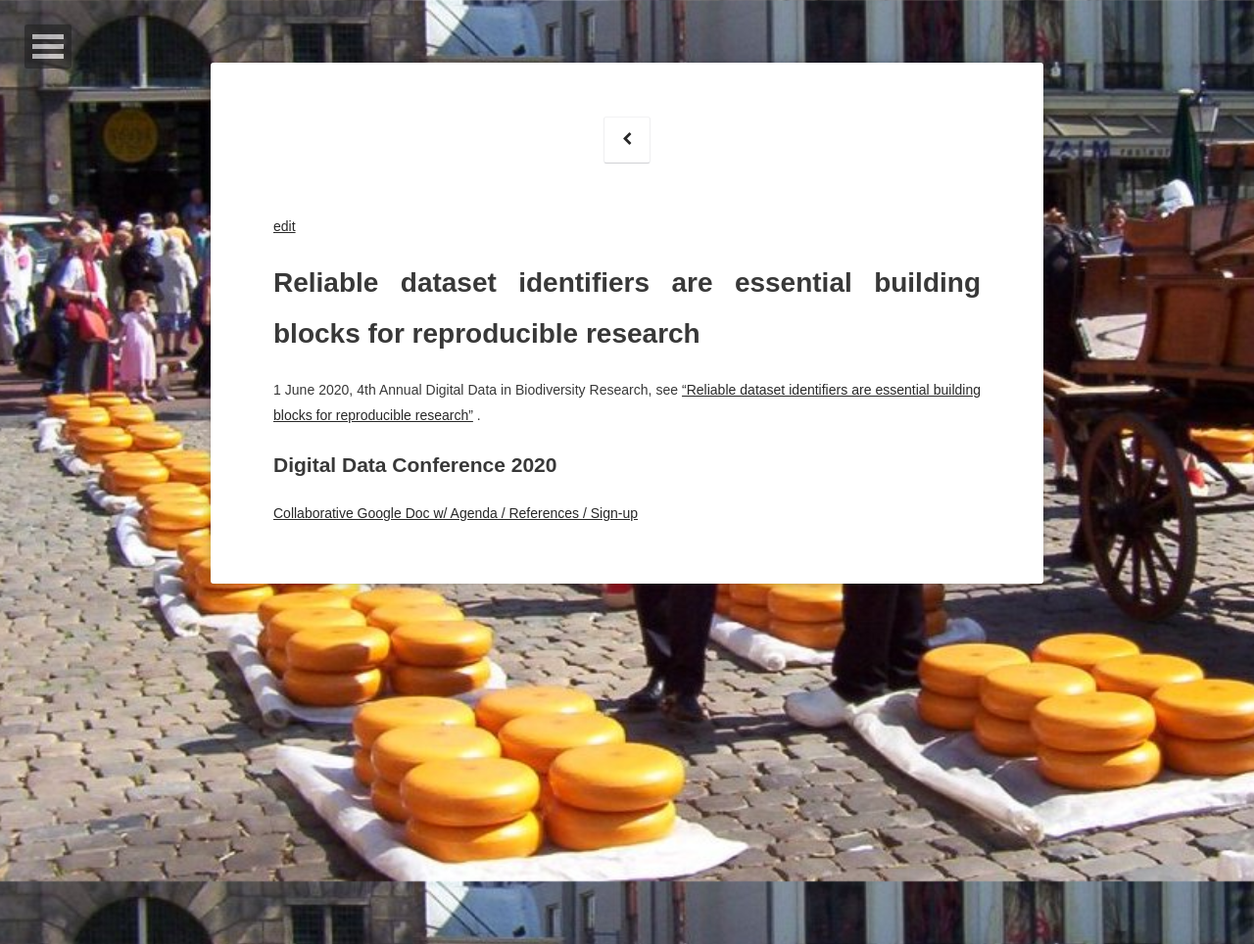
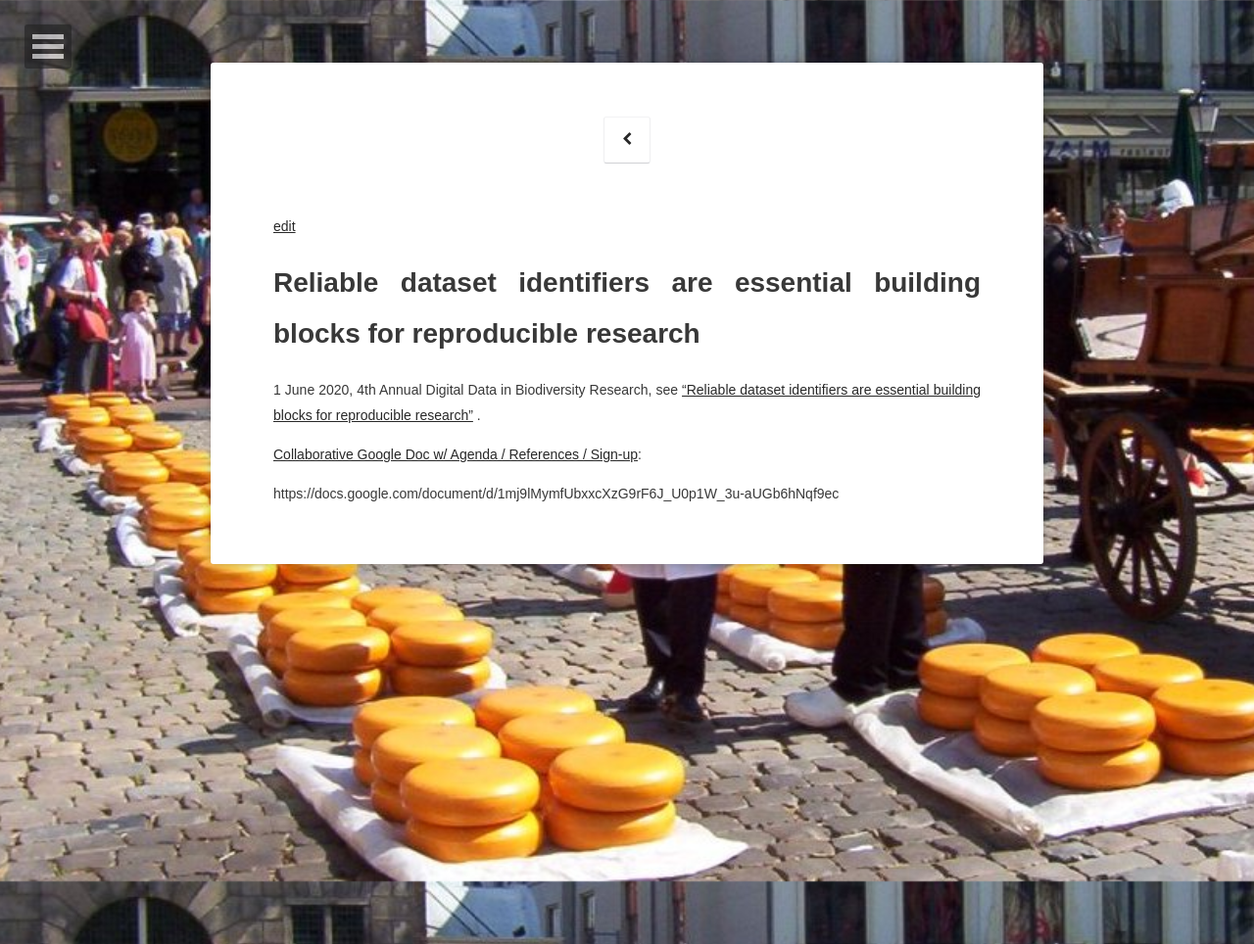
Before and after one commit to bio-guoda/bio-guoda.github.io, a Jekyll site: the page built from reliable-data.md, in a window 1280 px wide. Shown: the whole page at 98% size. Built offline with Jekyll 4.4.1, drawn with Linux system fonts in a browser that asks for light colours; some web fonts are replaced; our own code applies the rules of GitHub Pages for plain Markdown files; comment, search, counter and statistics services are not loaded.

Commit message:
Update reliable-data.md

```diff
--- a/reliable-data.md
+++ b/reliable-data.md
@@ -3,6 +3,6 @@
 # Reliable dataset identifiers are essential building blocks for reproducible research
 1 June 2020, 4th Annual Digital Data in Biodiversity Research, see ["Reliable dataset identifiers are essential building blocks for reproducible research"](https://www.idigbio.org/wiki/index.php/4th_Annual_Digital_Data_Conference,_Indiana_University#Monday.2C_1_June_2020) .
 
-## Digital Data Conference 2020
+[Collaborative Google Doc w/ Agenda / References / Sign-up](https://docs.google.com/document/d/1mj9lMymfUbxxcXzG9rF6J_U0p1W_3u-aUGb6hNqf9ec/edit):
 
-[Collaborative Google Doc w/ Agenda / References / Sign-up](https://docs.google.com/document/d/1mj9lMymfUbxxcXzG9rF6J_U0p1W_3u-aUGb6hNqf9ec/edit)
+https://docs.google.com/document/d/1mj9lMymfUbxxcXzG9rF6J_U0p1W_3u-aUGb6hNqf9ec
```
